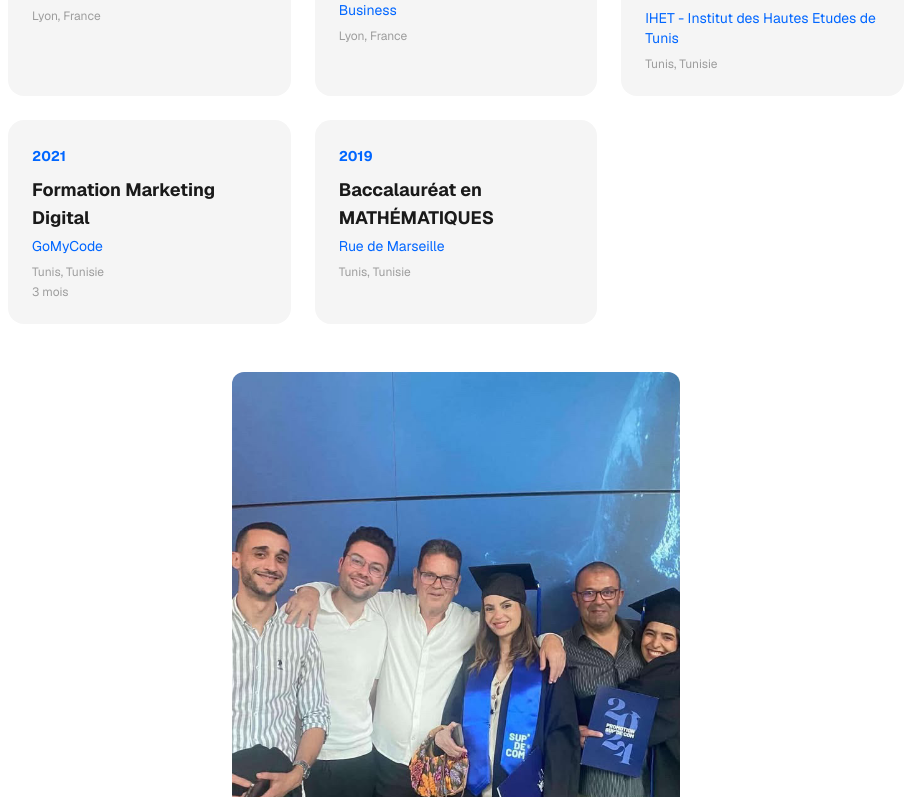
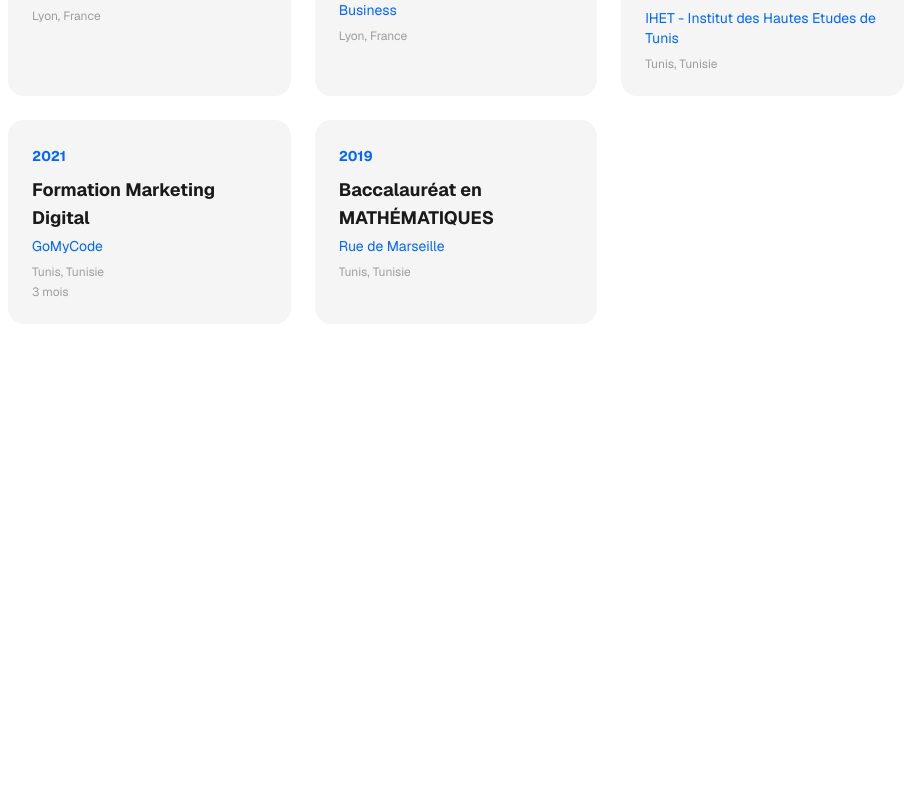
Before and after one commit to safabm7121/nour-portfolio, a React (Vite) app: page /about in a window 1280 px wide. Shown: the part 1647-2444 px from the top of the page, without its empty margins (184-1091 px from the left). After the commit the page ends 2099 px from the top, so only its background shows below. Built offline with nearby package versions, Linux system fonts and the light colour scheme; no server answers.

Commit message:
graduation image commented

```diff
--- a/src/components/Skills.jsx
+++ b/src/components/Skills.jsx
@@ -4,7 +4,7 @@ import { useState, useEffect } from 'react';
 import { Link } from 'react-router-dom';
 
 // Import graduation image
-import graduation from '../assets/images/graduation.JPG';
+//import graduation from '../assets/images/graduation.JPG';
 
 const Skills = ({ language }) => {
   const [ref, inView] = useInView({ triggerOnce: true, threshold: 0.1 });
@@ -256,7 +256,7 @@ const Skills = ({ language }) => {
         </div>
 
         {/* Education Section with Graduation Image */}
-        <motion.div
+       {} <motion.div
           initial={{ opacity: 0, y: 50 }}
           animate={inView ? { opacity: 1, y: 0 } : {}}
           transition={{ duration: 0.6, delay: 0.4 }}
@@ -285,21 +285,7 @@ const Skills = ({ language }) => {
             ))}
           </div>
 
-          {/* Graduation Image */}
-         <motion.div
-  initial={{ opacity: 0, y: 30 }}
-  animate={inView ? { opacity: 1, y: 0 } : {}}
-  transition={{ delay: 0.8 }}
-  className="mt-12 max-w-md mx-auto"
->
-  <div className="relative overflow-hidden rounded-xl bg-[#f5f5f5] aspect-[3/4]">
-    <img
-      src={graduation}
-      alt="Graduation ceremony - Sup de Com Lyon"
-      className="w-full h-full object-cover hover:scale-105 transition-transform duration-500"
-    />
-  </div>
-</motion.div>
+
         </motion.div>
       </div>
     </section>
```
